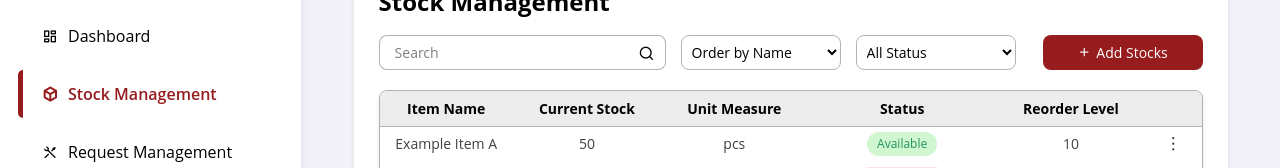
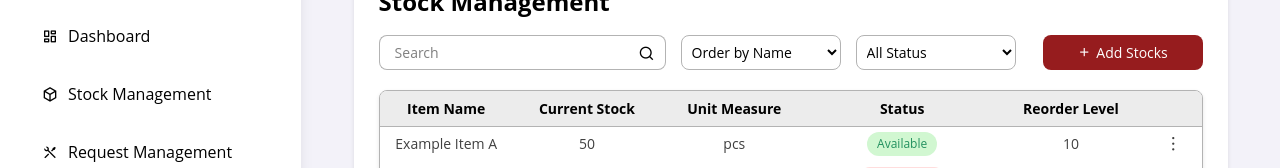
Before and after one commit to nerieannbravo/inventory-management-system, a Next.js app: page /stocks in a window 1280 px wide. Shown: the part 166-334 px from the top of the page. Built offline with nearby package versions, Linux system fonts and the light colour scheme.

Commit message:
updated sidebar and add stocks, deleted submodules, added snackbar

```diff
--- a/src/app/(pages)/stocks/addStockModal.tsx
+++ b/src/app/(pages)/stocks/addStockModal.tsx
@@ -67,7 +67,6 @@ export default function AddStockModal({ onSave, onClose }: AddStockModalProps) {
 		if (form.reorder < 0) errors.reorder = "Reorder level must be 0 or more";
 		if (form.reorder > form.quantity) errors.reorder = "Reorder level cannot exceed total quantity";
 		if (!form.category) errors.category = "Item category is required";
-
 
 		const sum = form.usable + form.defective + form.missing;
 		if (sum !== form.quantity) {
--- a/src/app/(pages)/stocks/page.tsx
+++ b/src/app/(pages)/stocks/page.tsx
@@ -4,8 +4,6 @@ import React, { useState } from "react";
 import MoreMenu from "@/components/moreMenu";
 import ModalManager from "@/components/modalManager";
 import Snackbar from "@/components/snackbar";
-
-// Import the StockForm interface
 import { StockForm } from "./addStockModal";
 
 import "@/styles/filters.css"
--- a/src/components/modalManager.tsx
+++ b/src/components/modalManager.tsx
@@ -1,11 +1,10 @@
 import React from "react";
+
 import Modal from "@/components/modal";
 import AddStockModal from "../app/(pages)/stocks/addStockModal";
 import ViewStockModal from "../app/(pages)/stocks/viewStockModal";
 import EditStockModal from "../app/(pages)/stocks/editStockModal";
 import DeleteStockModal from "../app/(pages)/stocks/deleteStockModal";
-
-// Import the StockForm interface
 import { StockForm } from "../app/(pages)/stocks/addStockModal";
 
 interface ModalManagerProps {
--- a/src/components/sidebar.tsx
+++ b/src/components/sidebar.tsx
@@ -18,7 +18,7 @@ const Sidebar: React.FC = () => {
 
     const routeToItem: { [key: string]: string } = {
         '/': 'dashboard',
-        '/stocks': 'stocks',
+        '/stock-management': 'stock-management',
         '/request-management': 'request-management',
         '/order-management': 'order-management',
         '/bus-management': 'bus-management',
@@ -62,9 +62,9 @@ const Sidebar: React.FC = () => {
                     </Link>
 
                     <Link
-                        href="/stocks"
-                        className={`nav-item ${activeItem === 'stocks' ? 'active' : ''}`}
-                        onClick={() => setActiveItem('stocks')}
+                        href="/stock-management"
+                        className={`nav-item ${activeItem === 'stock-management' ? 'active' : ''}`}
+                        onClick={() => setActiveItem('stock-management')}
                     >
                         <i className="ri-box-3-line" />
                         <span>Stock Management</span>
--- a/src/components/snackbar.tsx
+++ b/src/components/snackbar.tsx
@@ -1,4 +1,3 @@
-// components/Snackbar.tsx
 import React, { useEffect } from "react";
 import "@/styles/snackbar.css";
 
--- a/src/styles/snackbar.css
+++ b/src/styles/snackbar.css
@@ -29,7 +29,8 @@
   margin-right: 5px;
 }
 
-/* ----- SIDEBAR TYPES STYLING ----- */
+
+/* ----- SNACKBAR TYPES STYLING ----- */
 .snackbar.success {
     background-color: var(--success-color);
 }
```
Also changed, not shown: src/app/(pages)/stocks/editStockModal.tsx (line endings or trailing spaces), src/components/moreMenu.tsx (line endings or trailing spaces).
